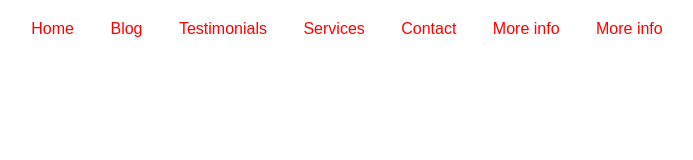
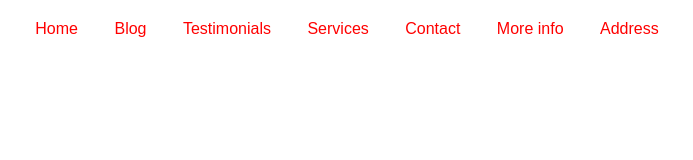
Before and after one commit to Arunkumar-lang/Codsoft, a plain HTML site: page index.html in a window 1280 px wide. Shown: the full height of the page, 293-986 px from the left. Drawn offline with Linux system fonts and the light colour scheme.

Commit message:
Update index.html

```diff
--- a/index.html
+++ b/index.html
@@ -17,7 +17,7 @@
                 <li><a href="#">Services</a></li>
                 <li><a href="#">Contact</a></li>
                 <li><a href="#">More info</a></li>
-                <li><a href="#">More info</a></li>
+                <li><a href="#">Address</a></li>
             </ul>
         </nav>
     </header>
```
